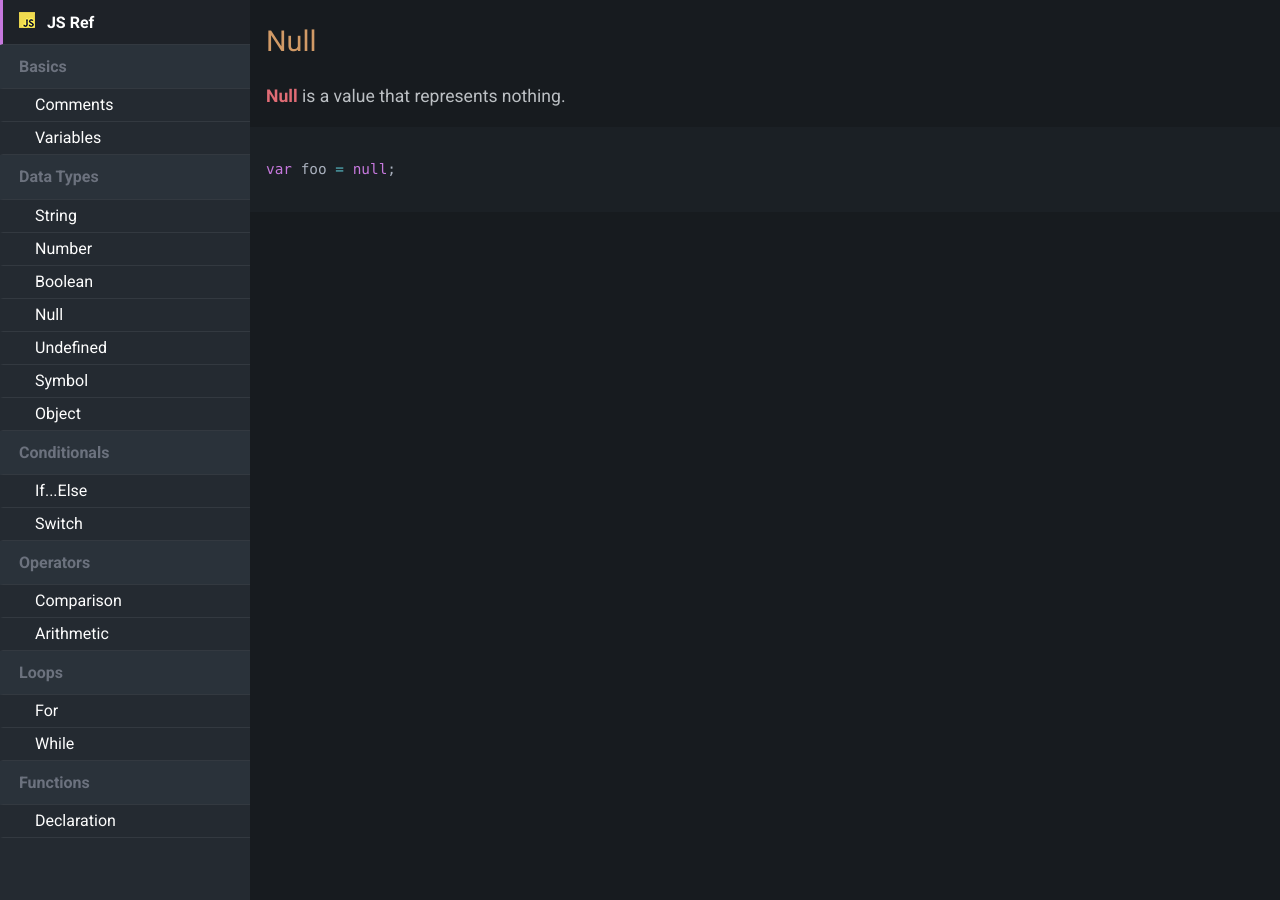
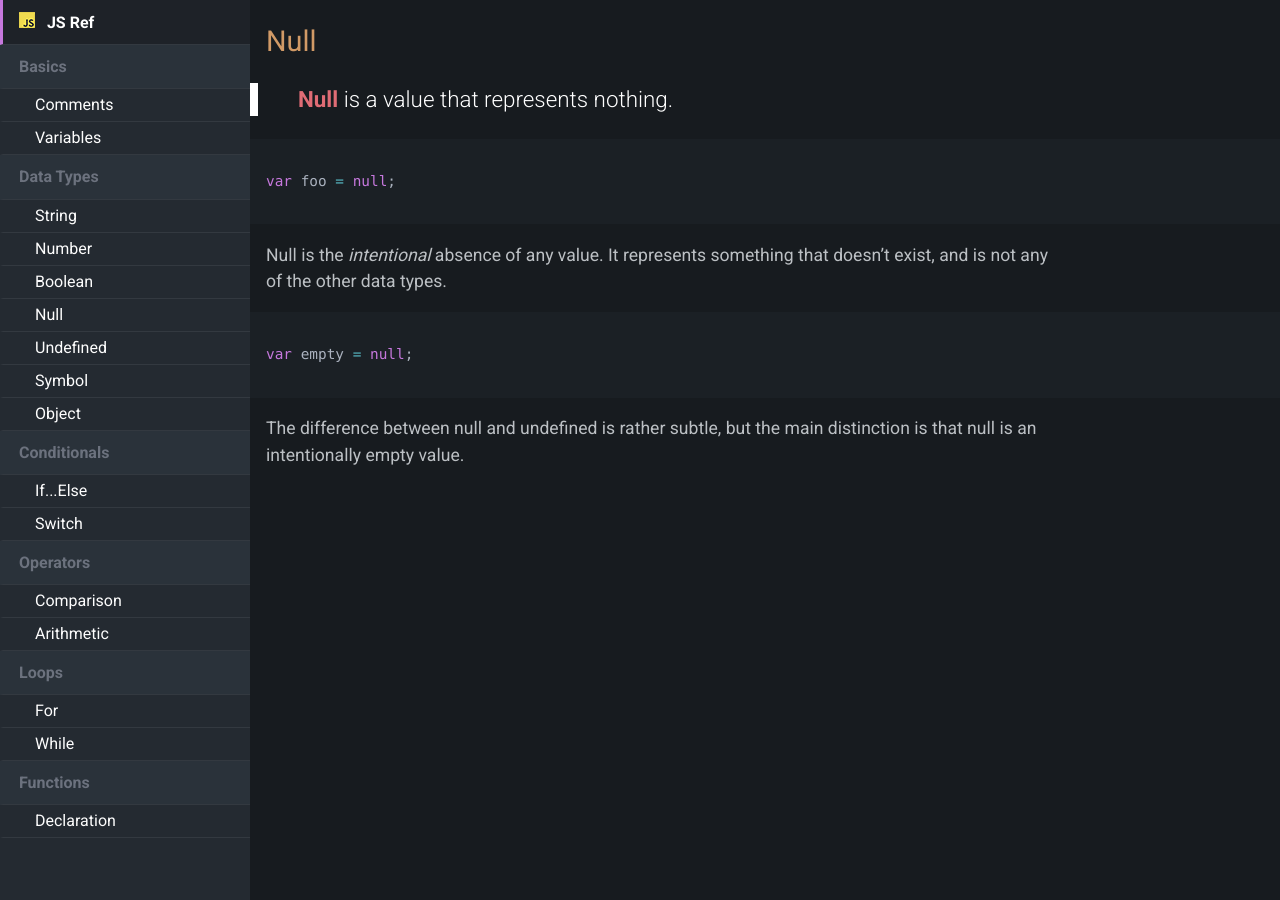
Before and after one commit to KJLarson/snippets, a Jekyll site: the page built from _pages/04_null.md, in a window 1280 px wide and 900 px high. Built offline with Jekyll 4.4.1, drawn with Linux system fonts in a browser that asks for light colours; nearby versions of some CDN libraries.

Commit message:
Update 04_null.md

````diff
--- a/_pages/04_null.md
+++ b/_pages/04_null.md
@@ -6,8 +6,15 @@ permalink: /null/
 
 ---
 
-**Null** is a value that represents nothing.
+> **Null** is a value that represents nothing.
 
 ```js
 var foo = null;
 ```
+Null is the *intentional* absence of any value. It represents something that doesn't exist, and is not any of the other data types.
+
+```js
+var empty = null;
+```
+
+The difference between null and undefined is rather subtle, but the main distinction is that null is an intentionally empty value.
````
